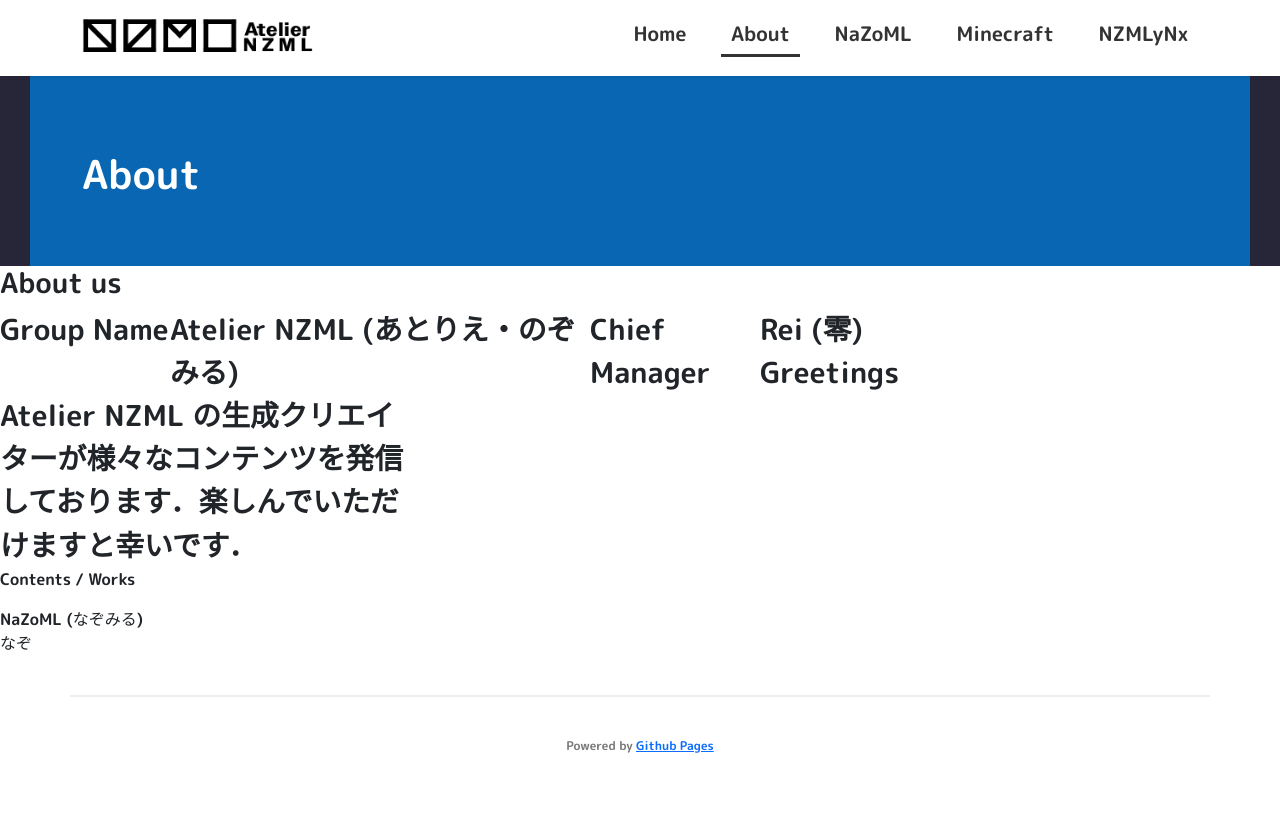
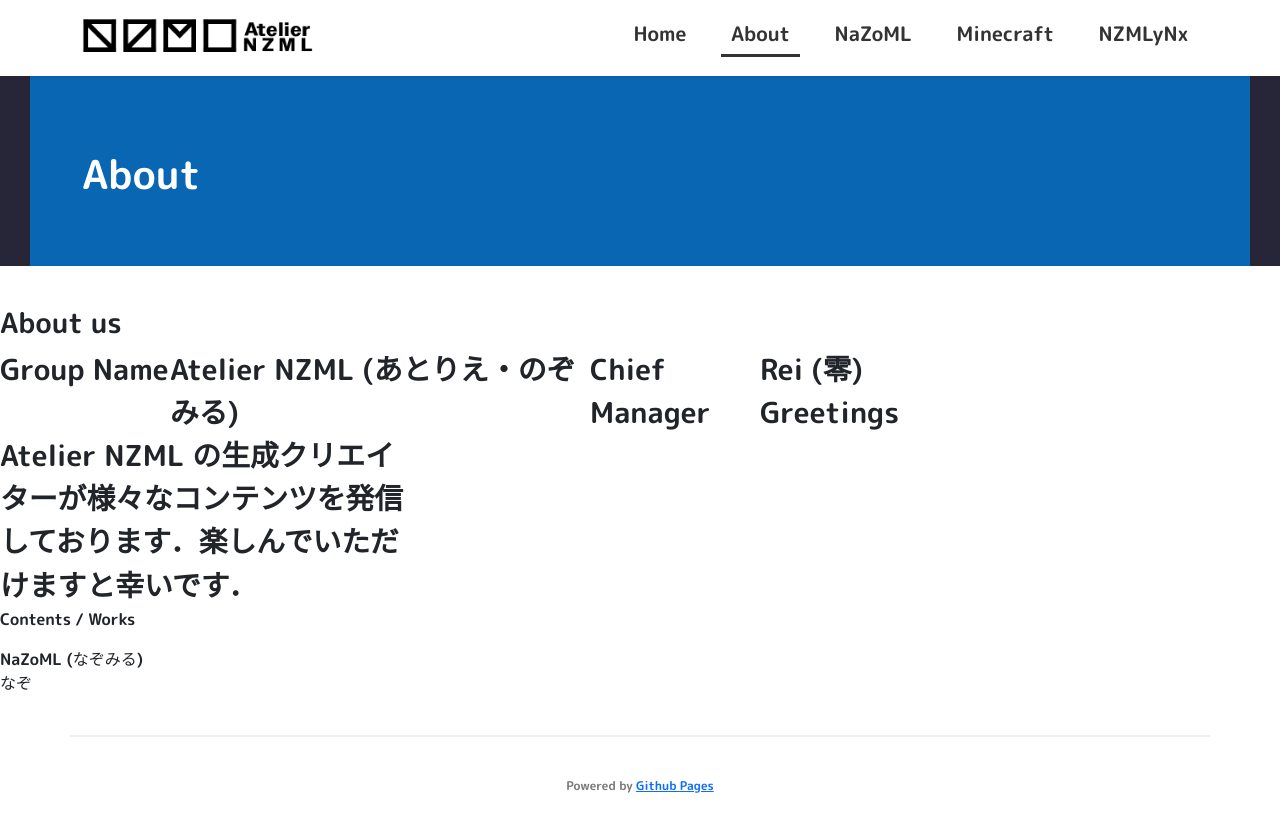
Before and after one commit to atelierNZML/ateliernzml.github.io, a Jekyll site: the page built from about.html, in a window 1280 px wide. Shown: the top 832 px of the page. Built offline with Jekyll 4.4.1, drawn with Linux system fonts in a browser that asks for light colours.

Commit message:
Update: add about us css

```diff
--- a/assets/css/about.css
+++ b/assets/css/about.css
@@ -1,6 +1,9 @@
 .jumbotron-img {
     background: #0c92ff;
 }
+
+.mt40 {
+    margin-top: 40px !important; }
 
 .page_style01{
     font-size: 18px;
@@ -10,3 +13,34 @@
 .page_style01 .p01_tit{width:170px; float: left; font-weight: bold;}
 .page_style01 .p01_txt{width: 420px; float: left;}
 .p01_txtb{font-weight: bold;}
+
+.clearfix {
+    *zoom: 1; }
+    .clearfix:after {
+      content: ".";
+      display: block;
+      clear: both;
+      height: 0;
+      visibility: hidden;
+    }
+
+#style-eventlist .ttl {
+padding: 10px 0;
+}
+
+#style-eventlist .page_style01 { margin:20px 0;}
+#style-eventlist .page_style01 .p01_tit {
+  padding: 5px 0;
+  background-color: #ededed;
+  font-weight: normal;
+}
+
+#style-eventlist .page_style01 .p01_txt {
+    margin: 5px 0;
+  }
+  #style-eventlist .p01_txtb {
+    font-weight: normal;
+  }
+
+#style-eventlist .page_style01 .p01_tit{width: 20%; float: left; text-align: center; font-size:90%;}
+#style-eventlist .page_style01 .p01_txt{width: calc(80% - 10px); float: left; padding-left:10px;}
```
